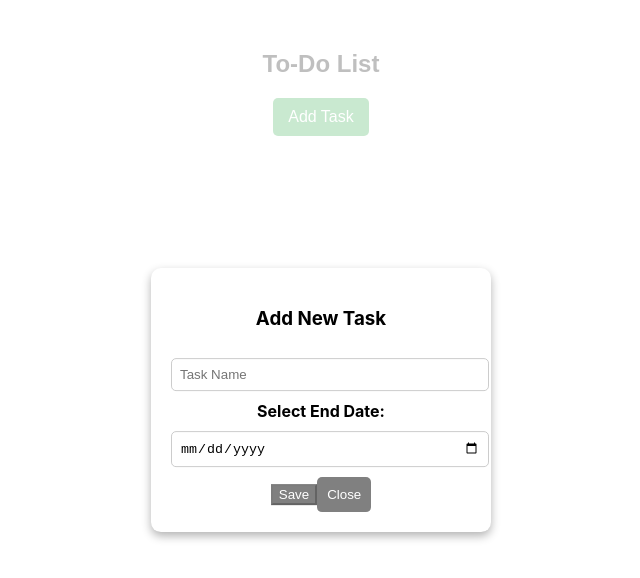
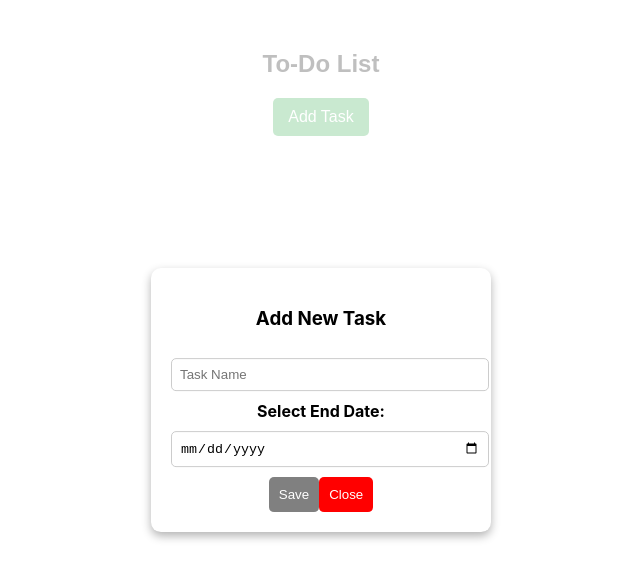
Before and after one commit to Swathiwebtree/To-do, a React (Create React App) app: page / in a window 1280 px wide. Both pictures are taken after a click on the button "Add Task". Shown: the top 578 px of the page, without its empty margins (319-959 px from the left). Built offline with nearby package versions, Linux system fonts and the light colour scheme.

Commit message:
Updated the latest changes

```diff
--- a/src/App.css
+++ b/src/App.css
@@ -50,10 +50,6 @@
   font-size: 14px;
 }
 
-.save-btn:disabled {
-  background-color: #ccc;
-  cursor: not-allowed;
-}
 
 .delete-confirm-btn {
   background-color: red;
@@ -65,9 +61,17 @@
   margin-right: 10px;
 }
 
+.save-btn {
+  background-color: blue;
+  color: white;
+  padding: 10px;
+  border: none;
+  border-radius: 5px;
+}
+
 .close-btn {
-  background-color: gray;
-  color: white;
+  background-color:red;
+  color:white;
   padding: 10px;
   border: none;
   border-radius: 5px;
--- a/src/App.js
+++ b/src/App.js
@@ -19,12 +19,12 @@ function App() {
   });
   const [errors, setErrors] = useState({});
 
-  const createdDate = new Date().toLocaleDateString();
+  const createdDate = new Date().toISOString();
 
   const openModal = () => {
     setNewTask({
       name: "",
-      createdDate: new Date().toLocaleDateString(),
+      createdDate: new Date().toISOString(),
       endDate: "",
       status: "New"
     });
@@ -56,7 +56,7 @@ function App() {
 
   const saveTask = () => {
     if (validateForm()) {
-      setTasks((prevTasks) => [...prevTasks, newTask, createdDate]);
+      setTasks((prevTasks) => [...prevTasks, newTask]);
       setModalIsOpen(false);
     }
   };
@@ -95,7 +95,7 @@ function App() {
       isOpen={modalIsOpen}
       onRequestClose={closeModal}
       className="modal"
-      style={{border: "1px solid red",zIndex:'99'}}>
+      >
         <h3>Add New Task</h3>
         <form>
         <input
@@ -103,6 +103,7 @@ function App() {
           placeholder="Task Name"
           value={newTask.name}
           onChange={(e) => setNewTask({ ...newTask, name: e.target.value })}
+          required
         />
 
         {errors.name && <p className="error">{errors.name}</p>}
@@ -112,11 +113,12 @@ function App() {
           type="date"
           value={newTask.endDate}
           onChange={(e) => setNewTask({ ...newTask, endDate: e.target.value })}
+          min={new Date().toISOString().split("T")[0]}
+          required
         />
         {errors.endDate && <p className="error">{errors.endDate}</p>}
-        <button className="save-btn" type="button" onClick={saveTask}disabled={!newTask.name || !newTask.endDate}
-        style={{ backgroundColor: newTask.name && newTask.endDate ? "blue" : "gray",color: "white",cursor: newTask.name && newTask.endDate ? "pointer" : "not-allowed",
-               }}
+        <button className="save-btn" type="button" onClick={saveTask} disabled={!newTask.name || !newTask.endDate}
+        style={{backgroundColor: (!newTask.name || !newTask.endDate) ? "grey" : "blue"}}
         >
         Save
         </button>
--- a/src/TaskList.js
+++ b/src/TaskList.js
@@ -2,6 +2,11 @@ import React from "react";
 import "./TaskList.css";
 
 function TaskList({ tasks, confirmDelete, searchQuery }) {
+  const formatDate = (dateString) => {
+    if (!dateString) return "N/A";
+    const date = new Date(dateString);
+    return date.toLocaleDateString("en-US");
+  };
   const filteredTasks = tasks.filter((task) =>
     task?.name?.toLowerCase().includes(searchQuery?.toLowerCase() || "")
   );
@@ -12,8 +17,8 @@ function TaskList({ tasks, confirmDelete, searchQuery }) {
         filteredTasks.map((task, index) => (
           <div key={index} className="task-item">
             <p><strong>Name:</strong> {task.name}</p>
-            <p><strong>Created Date:</strong> {task.createdDate}</p>
-            <p><strong>End Date:</strong> {task.endDate}</p>
+            <p><strong>Created Date:</strong> {formatDate(task.createdDate)}</p>
+            <p><strong>End Date:</strong> {formatDate(task.endDate)}</p>
             <p><strong>Status:</strong> {task.status}</p>
 
             <button className="delete-btn" onClick={() => confirmDelete(index)}>
```
